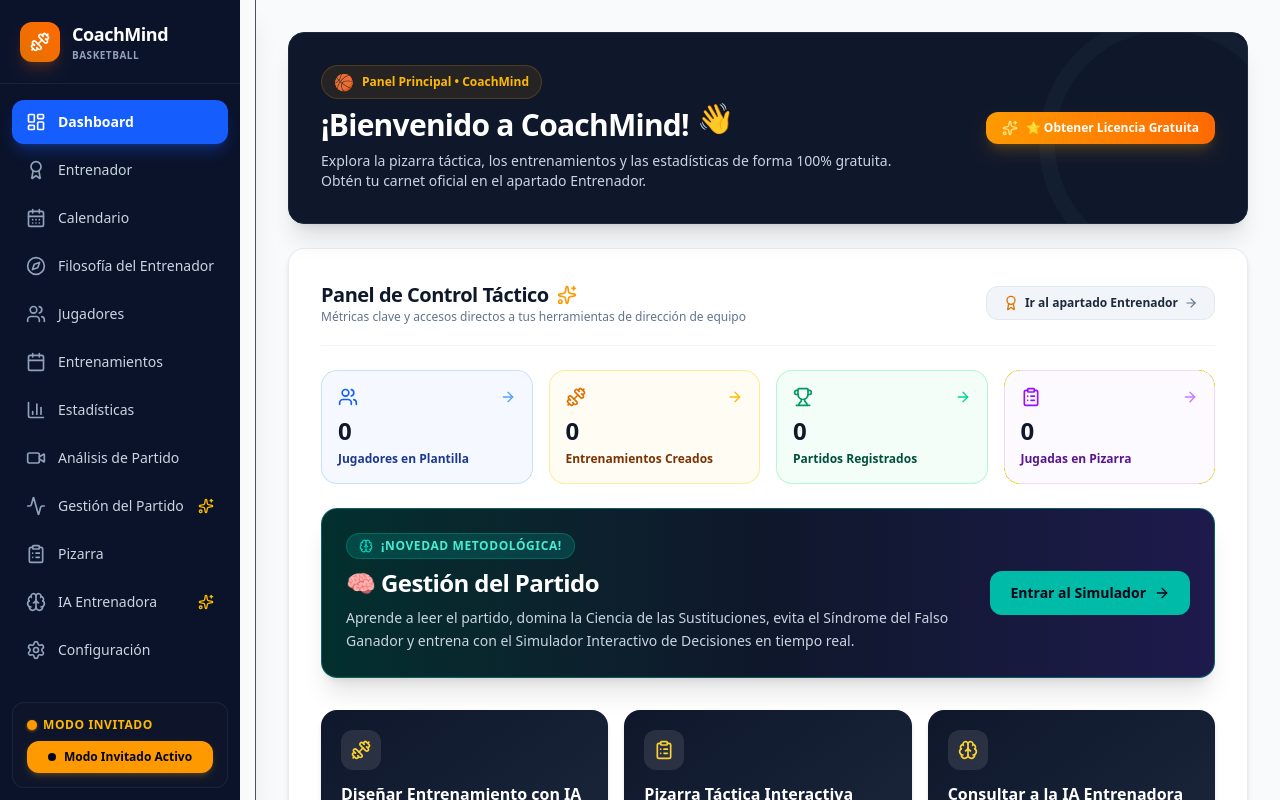
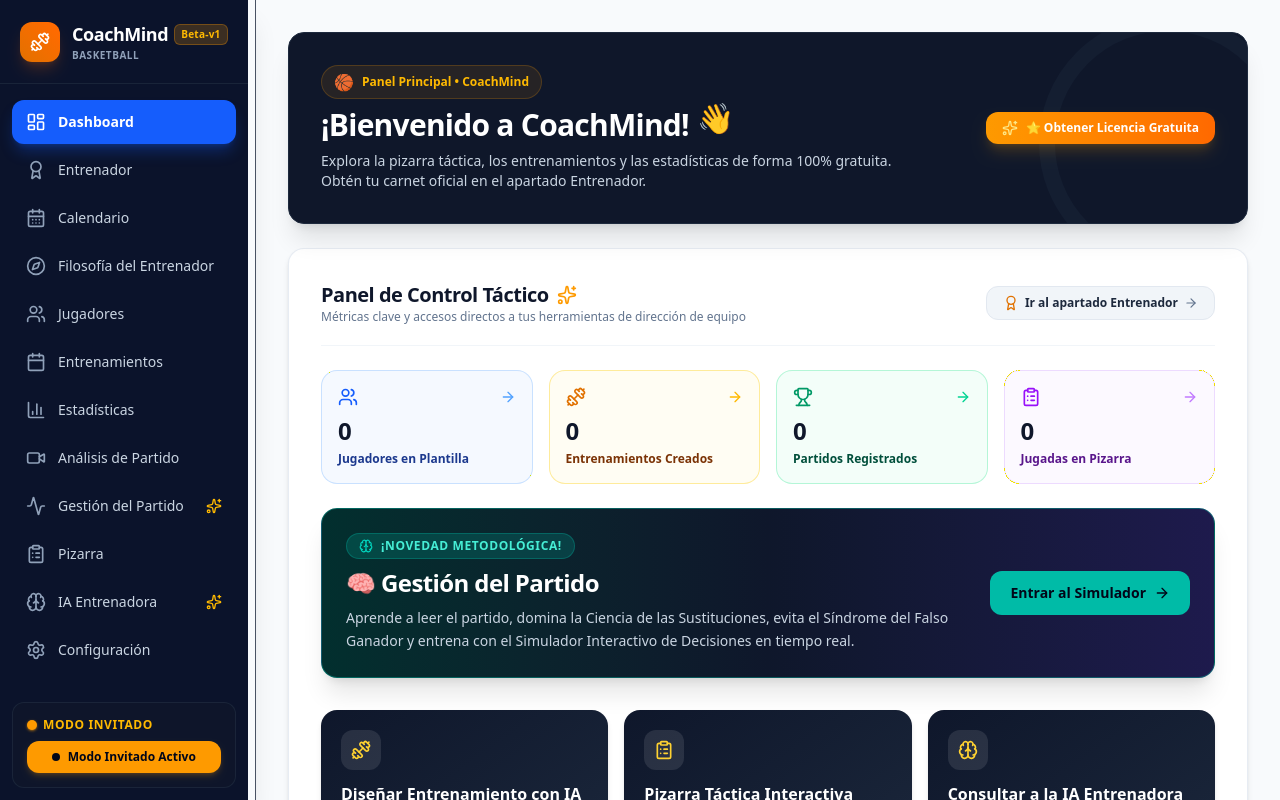
Before and after one commit to lua66/CoachMind-App, a React (Vite) app: page / in a window 1280 px wide. Shown: the top 800 px of the page. Built offline with nearby package versions, Linux system fonts and the light colour scheme.

Commit message:
feat: add beta version badge to UI
Display the "Beta-v1" label in the app header and sidebar to indicate the current development stage.

```diff
--- a/src/App.tsx
+++ b/src/App.tsx
@@ -564,7 +564,12 @@ export default function App() {
             <div className="w-8 h-8 rounded-lg bg-gradient-to-tr from-amber-600 to-orange-500 flex items-center justify-center text-white font-bold shrink-0">
               <Dumbbell className="w-4 h-4" />
             </div>
-            <span className="font-black text-base tracking-tight">CoachMind</span>
+            <div className="flex items-center gap-1.5">
+              <span className="font-black text-base tracking-tight">CoachMind</span>
+              <span className="px-1.5 py-0.5 rounded bg-amber-500/20 border border-amber-500/30 text-amber-400 text-[9px] font-black tracking-wide">
+                Beta-v1
+              </span>
+            </div>
           </div>
         </div>
 
--- a/src/components/Sidebar.tsx
+++ b/src/components/Sidebar.tsx
@@ -148,6 +148,9 @@ export const Sidebar: React.FC<SidebarProps> = ({
           <div>
             <div className="flex items-center gap-1.5">
               <h1 className="font-extrabold text-lg text-white tracking-tight">CoachMind</h1>
+              <span className="px-1.5 py-0.5 rounded-md bg-amber-500/20 border border-amber-500/30 text-amber-400 text-[10px] font-black tracking-wide">
+                Beta-v1
+              </span>
             </div>
             <p className="text-[10px] font-semibold tracking-wider text-slate-400 uppercase">
               BASKETBALL
```
